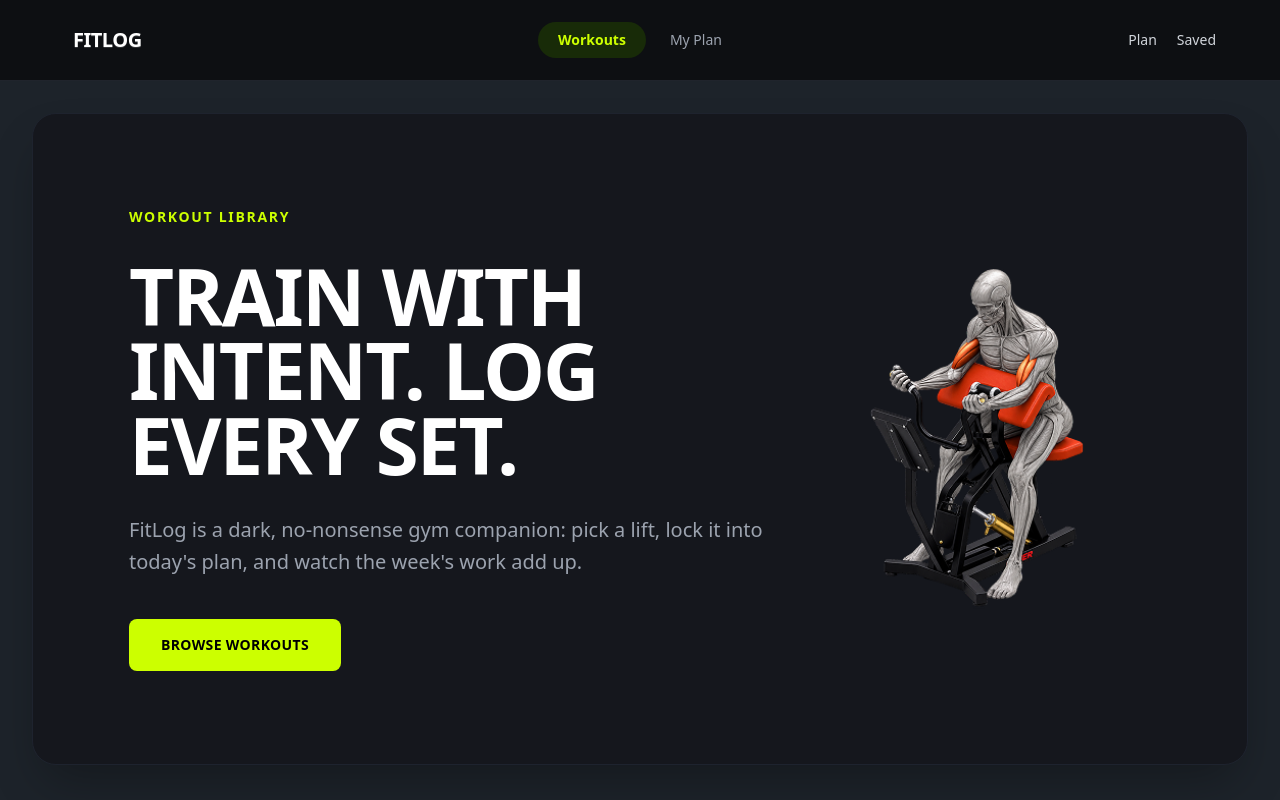
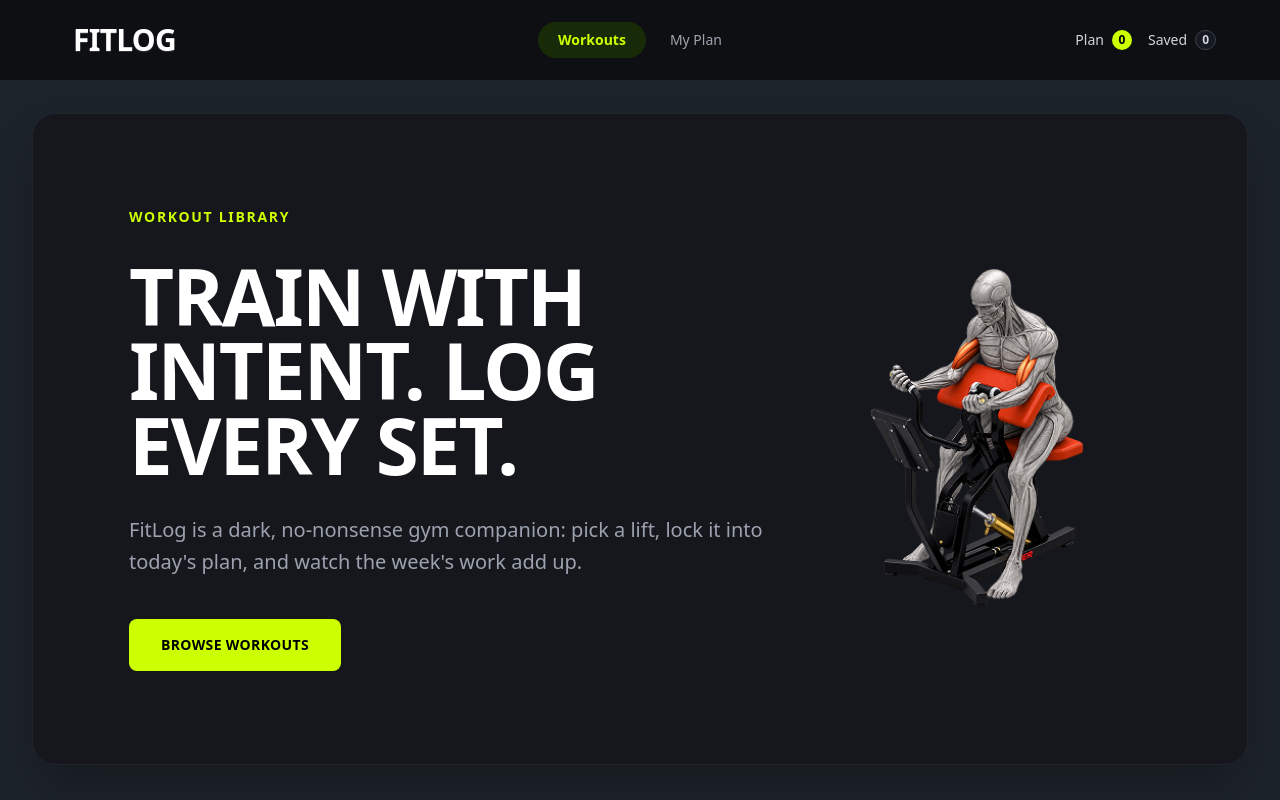
Before and after one commit to CodeWithTanim/FITLOG-PH-Module-6-Assignment-6, a Next.js app: page / in a window 1280 px wide. Shown: the top 800 px of the page. Built offline with nearby package versions, Linux system fonts and the light colour scheme; no server answers.

Commit message:
Counting System Added in Navbar

```diff
--- a/src/components/shared/Navbar.tsx
+++ b/src/components/shared/Navbar.tsx
@@ -2,9 +2,12 @@
 
 import Link from "next/link";
 import { usePathname } from "next/navigation";
+import { useContext } from "react";
+import { WorkoutContext } from "@/context/WorkoutContext";
 
 const Navbar = () => {
     const pathname = usePathname();
+    const { planWorkouts, savedWorkouts } = useContext(WorkoutContext);
 
     const isWorkoutsActive = pathname === "/workouts" || pathname === "/";
     const isMyPlanActive = pathname === "/my-plan";
@@ -69,7 +72,7 @@ const Navbar = () => {
 
                     <Link
                         href="/"
-                        className="btn btn-ghost px-2 text-xl font-bold tracking-tight text-white hover:bg-transparent"
+                        className="btn btn-ghost px-2 text-3xl font-bold tracking-tight text-white hover:bg-transparent"
                     >
                         FITLOG
                     </Link>
@@ -102,19 +105,31 @@ const Navbar = () => {
                         </li>
                     </ul>
                 </div>
-                <div className="navbar-end gap-5">
+                <div className="navbar-end gap-3 sm:gap-4">
                     <Link
-                        href="/my-plan"
-                        className="text-sm text-[#d1d5db] transition-colors hover:text-white"
+                        href="/my-plan?tab=plan"
+                        className="flex items-center gap-2 text-sm font-medium text-[#d1d5db] transition-colors hover:text-white"
                     >
-                        Plan
+                        <span>Plan</span>
+                        <span
+                            id="navbar-plan-count"
+                            className="flex h-5 min-w-5 items-center justify-center rounded-full bg-[#ccff00] px-1.5 text-xs font-black text-black"
+                        >
+                            {planWorkouts.length}
+                        </span>
                     </Link>
 
                     <Link
-                        href="/my-plan"
-                        className="text-sm text-[#d1d5db] transition-colors hover:text-white"
+                        href="/my-plan?tab=saved"
+                        className="flex items-center gap-2 text-sm font-medium text-[#d1d5db] transition-colors hover:text-white"
                     >
-                        Saved
+                        <span>Saved</span>
+                        <span
+                            id="navbar-saved-count"
+                            className="flex h-5 min-w-5 items-center justify-center rounded-full border border-zinc-700 bg-[#161a22] px-1.5 text-xs font-semibold text-zinc-300"
+                        >
+                            {savedWorkouts.length}
+                        </span>
                     </Link>
                 </div>
             </div>
```
